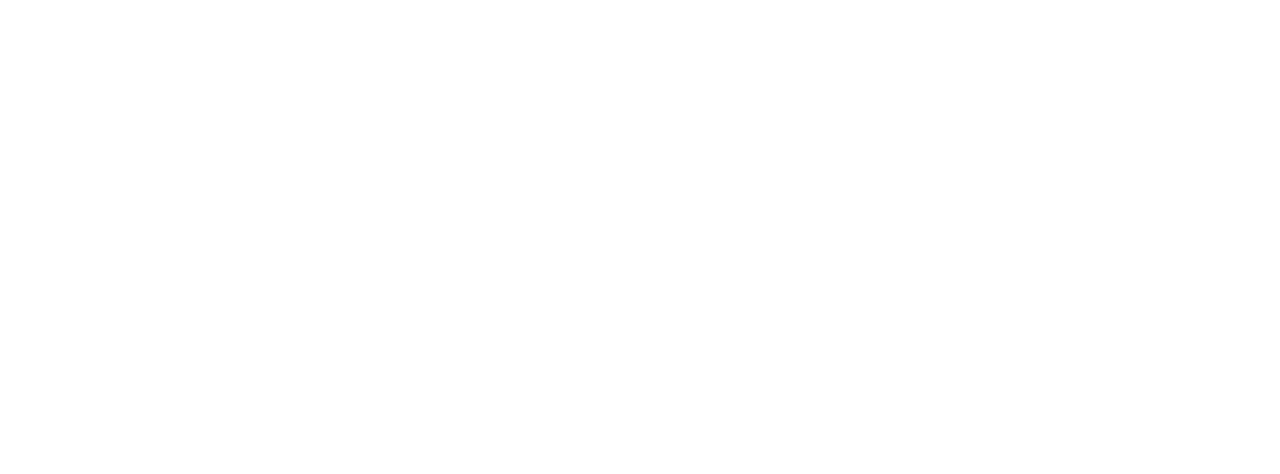
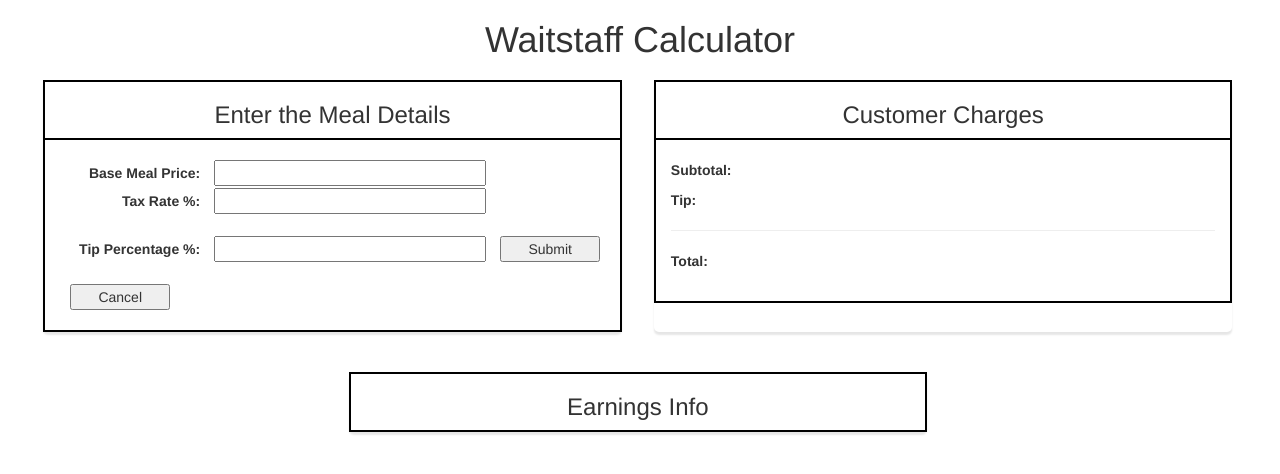
Before and after one commit to brianmsj/waitstaffapp, a plain HTML site: page index.html in a window 1280 px wide. Drawn offline with nearby package versions, Linux system fonts and the light colour scheme.

Commit message:
added html for outline, beginning to add the angular ocontrollers

```diff
--- a/app.js
+++ b/app.js
@@ -0,0 +1,4 @@
+angular.module('myApp',[])
+.controller('main', function() {
+  var vm = this
+})
--- /dev/null
+++ b/grid.css
@@ -0,0 +1,83 @@
+/*.wrapper {
+  width: calc(100% - 10rem);
+  margin: 0 auto;
+  padding: 0 20px;
+}*/
+
+[class*="col-"] {
+  margin-bottom: 20px;
+  min-height: 10px;
+  background: #fff;
+  border-radius: 5px;
+  box-shadow: 0 3px 2px rgba(0, 0, 0, 0.1);
+}
+@media all and (min-width: 600px) {
+  .wrapper {
+    background: #fff;
+    width: calc(100% - 5rem);
+    margin: 0 auto;
+    border-radius: 4px;
+  }
+
+  .row {
+    width: 102%;
+    display: flex;
+    flex-wrap: wrap;
+    padding: 10px;
+    justify-content: space-around;
+  }
+
+
+  [class*="col-"] {
+    margin-right: 0%;
+  }
+
+  /*[class*="col-"]:last-child {
+    margin-right: 0;
+  }*/
+
+  .col-1 {
+    flex: 0 0 calc(90% / 12 * 1);
+  }
+  .col-2 {
+    flex: 0 0 calc(90% / 12 * 2);
+  }
+  .col-3 {
+    flex: 0 0 calc(90% / 12 * 3);
+  }
+  .col-4 {
+    flex: 0 0 calc(90% / 12 * 4);
+  }
+  .col-5 {
+    flex: 0 0 calc(90% / 12 * 5);
+  }
+  .col-6 {
+    flex: 0 0 calc(90% / 12 * 6);
+  }
+  .col-7 {
+    flex: 0 0 calc(90% / 12 * 7);
+  }
+  .col-8 {
+    flex: 0 0 calc(90% / 12 * 8);
+  }
+  .col-9 {
+    flex: 0 0 calc(90% / 12 * 9);
+  }
+  .col-10 {
+    flex: 0 0 calc(90% / 12 * 10);
+  }
+  .col-11 {
+    flex: 0 0 calc(90% / 12 * 11);
+  }
+  .col-12 {
+    flex: 0 0 100%;
+  }
+}
+
+
+
+@media all and (min-width: 1000px) {
+  .wrapper {
+    max-width: 1400px;
+  }
+}
--- a/index.html
+++ b/index.html
@@ -1,5 +1,5 @@
 <!doctype html>
-<html lang="en">
+<html lang="en" ng-app='myApp'>
 <head>
     <meta charset="UTF-8">
     <title>WaitStaff Application</title>
@@ -8,7 +8,48 @@
 <script src="https://ajax.googleapis.com/ajax/libs/jquery/3.2.1/jquery.min.js"></script>
 <script src="https://maxcdn.bootstrapcdn.com/bootstrap/3.3.7/js/bootstrap.min.js"></script>
 </head>
-<body>
+<body ng-controller='main'>
+  <h1 class='main-title'>Waitstaff Calculator</h1>
+  <div class='row'>
+  <div class='col-6 meal-detail'>
+    <div class='banner'>
+      <h3>Enter the Meal Details</h3>
+    </div>
+    <div class='container'>
+      <form class='meal-detail' name='meal-detail'>
+        <label for='basemeal'>Base Meal Price:</label>
+        <input type='text'></input>
+        <label for='taxrate'>Tax Rate %:</label>
+        <input type='text'></input>
+        <label for='tippercentage'>Tip Percentage %:</label>
+        <input type='text'></input>
+        <input class='buttons' type='button' value='Submit'></input>
+        <input class='buttons' type='button' value='Cancel'></input>
+      </form>
+    </div>
+  </div>
+  <div class='col-6 customerCharges'>
+    <div class='banner'>
+      <h3>Customer Charges</h3>
+    </div>
+  <div class='container'>
+    <p>Subtotal: </p>
+    <p>Tip: </p>
+    <hr>
+    <p>Total: </p>
+  </div>
+  </div>
+  </div>
+  <div class='row'>
+  <div class='col-6 earningsInfo'>
+    <div class='banner'>
+      <h3>Earnings Info</h3>
+    </div>
+  </div>
+  </div>
+
     <script src="app.js"></script>
+    <link rel='stylesheet' href='main.css'>
+    <link rel='stylesheet' href='grid.css'>
 </body>
 </html>
--- a/main.css
+++ b/main.css
@@ -0,0 +1,39 @@
+.main-title {
+ text-align: center;
+}
+.meal-detail {
+}
+
+.banner {
+  border: 2px solid black;
+  text-align: center;
+}
+.container {
+    padding-top: 20px;
+    padding-bottom: 20px;
+    width: 100%;
+    clear: both;
+    border-left: 2px solid black;
+    border-bottom: 2px solid black;
+    border-right: 2px solid black;
+
+}
+ input {
+    width: 50%;
+    clear: both;
+    margin-left: 10px;
+
+}
+label {
+  display: inline-block;
+  width: 140px;
+  text-align: right;
+}
+.buttons {
+  display: inline-block;
+  width: 100px;
+  margin-top: 20px;
+}
+p {
+  font-weight: bold;
+}
```
